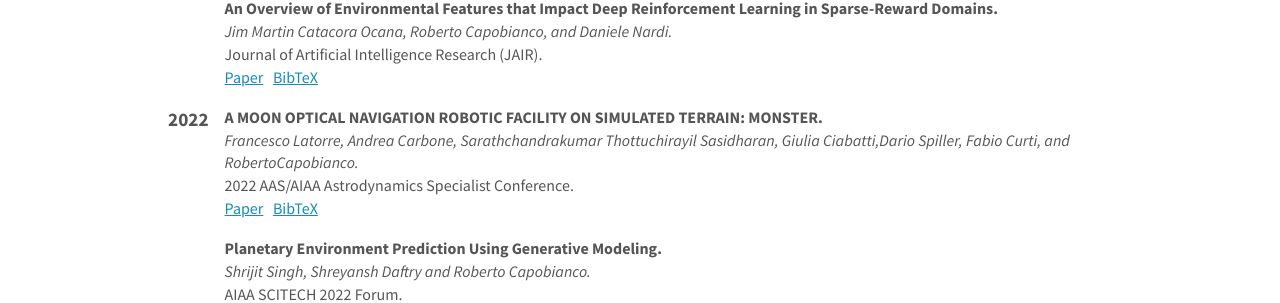
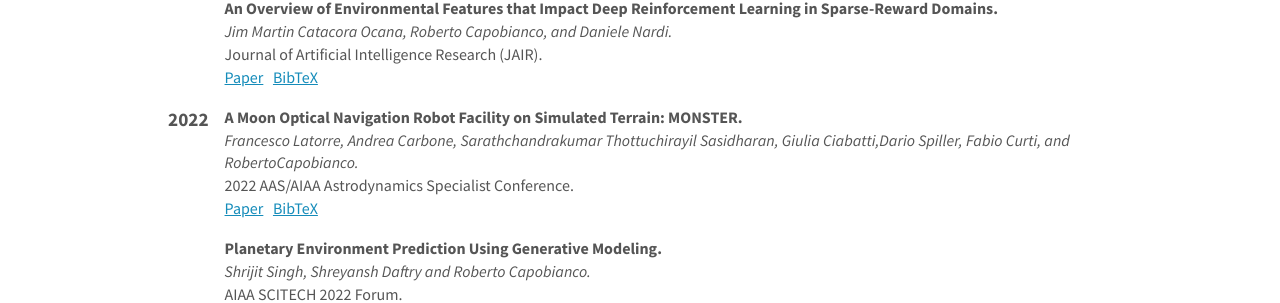
Before and after one commit to KRLGroup/krlgroup.github.io, a Jekyll site: the page built from _pages/publications.md, in a window 1280 px wide and 900 px high, scrolled down 737 px. Shown: the part 153-456 px from the top of the window. Built offline with Jekyll 4.4.1, drawn with Linux system fonts in a browser that asks for light colours; nearby versions of some CDN libraries.

Commit message:
lowered case title latorre2022

```diff
--- a/_data/publist.yml
+++ b/_data/publist.yml
@@ -67,7 +67,7 @@ doi = {10.13140/RG.2.2.17900.23680}<br>
 }
 "
 
-- title: "A MOON OPTICAL NAVIGATION ROBOTIC FACILITY ON SIMULATED TERRAIN: MONSTER"
+- title: "A Moon Optical Navigation Robot Facility on Simulated Terrain: MONSTER"
   authors:  Francesco Latorre, Andrea Carbone, Sarathchandrakumar Thottuchirayil Sasidharan, Giulia Ciabatti,Dario Spiller, Fabio Curti, and RobertoCapobianco
   year: 2022
   publisher: 2022 AAS/AIAA Astrodynamics Specialist Conference
```
